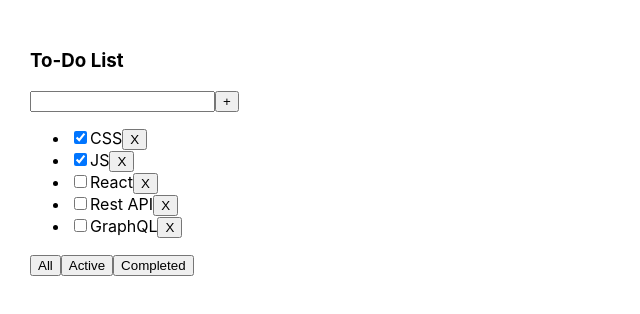
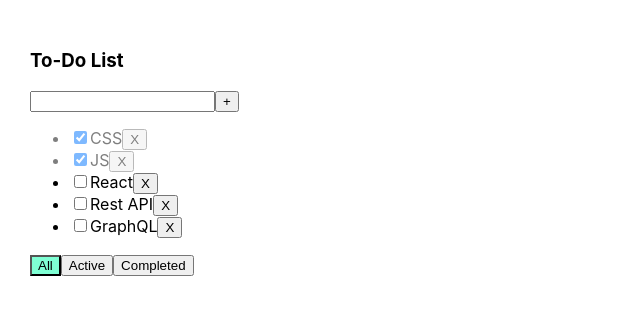
Before and after one commit to krany13/to-do-list-rigth, a React (Create React App) app: page / in a window 1280 px wide. Shown: the top 314 px of the page, without its empty margins (0-640 px from the left). Built offline with nearby package versions, Linux system fonts and the light colour scheme.

Commit message:
4 videos

```diff
--- a/src/App.css
+++ b/src/App.css
@@ -6,3 +6,16 @@
 .App > div {
   margin-right: 50px;
 }
+.error {
+  border: red 1px solid;
+}
+
+.error-message {
+  color: red;
+}
+.active-filter {
+  background-color: aquamarine;
+}
+.is-done {
+  opacity: 0.5;
+}
--- a/src/App.tsx
+++ b/src/App.tsx
@@ -61,6 +61,7 @@ function App() {
                       changeFilter={changeFilter}
                       addTask={addTask}
                       changeTaskStatus={changeStatus}
+                      filter={filter}
             />
         </div>
     )
--- a/src/Todolist.tsx
+++ b/src/Todolist.tsx
@@ -1,5 +1,7 @@
 import React, {ChangeEvent, KeyboardEvent, useState} from 'react';
 import {FilterValuesType} from "./App";
+import {Simulate} from "react-dom/test-utils";
+import error = Simulate.error;
 
 export type PropsType = {
     title: string,
@@ -8,6 +10,7 @@ export type PropsType = {
     changeFilter: (value: FilterValuesType) => void
     addTask: (title: string) => void
     changeTaskStatus: (taskId: string, isDone: boolean) => void
+    filter: FilterValuesType
 }
 
 export type TaskPropsType = {
@@ -18,28 +21,27 @@ export type TaskPropsType = {
 
 export const Todolist = (props: PropsType) => {
     const [newTaskTitle, setNewTaskTitle] = useState("")
+    const [error, setError] = useState<string | null>(null)
 
     const onChangeHandler = (e: ChangeEvent<HTMLInputElement>) => {
         setNewTaskTitle(e.currentTarget.value)
     }
 
     const onKeyPressHandler = (e: KeyboardEvent<HTMLInputElement>) => {
-        if (e.charCode === 13) {
+        setError(null)
+        if (e.charCode === 13 && newTaskTitle.trim() !== "") {
             props.addTask(newTaskTitle)
             setNewTaskTitle("")
         }
     }
 
     const addTask = () => {
-        if(newTaskTitle.trim() !== "") {
+        if (newTaskTitle.trim() !== "") {
             props.addTask(newTaskTitle)
             setNewTaskTitle("")
+        } else {
+            setError("Title is required")
         }
-        // if(newTaskTitle===""){
-        //     return false
-        // }
-        // props.addTask(newTaskTitle)
-        // setNewTaskTitle("")
     }
 
     const onAllClickHandler = () => {
@@ -58,9 +60,11 @@ export const Todolist = (props: PropsType) => {
             <div>
                 <input value={newTaskTitle}
                        onChange={onChangeHandler}
-                       onKeyPress={onKeyPressHandler}/>
-
+                       onKeyPress={onKeyPressHandler}
+                       className={error ? "error" : ""}
+                />
                 <button onClick={addTask}>+</button>
+                {error && <div className={"error-message"}>{error}</div>}
             </div>
             <ul>
                 {props.tasks.map((el) => {
@@ -71,7 +75,7 @@ export const Todolist = (props: PropsType) => {
                         props.changeTaskStatus(el.id, e.currentTarget.checked)
                     }
                     return (
-                        <li key={el.id}><input onChange={onChangeHandler} type="checkbox" checked={el.isDone}/>
+                        <li className={el.isDone ? "is-done" : ""} key={el.id}><input onChange={onChangeHandler} type="checkbox" checked={el.isDone}/>
                             <span>{el.title}</span>
                             <button onClick={onRemoveHandler}>X</button>
                         </li>
@@ -79,9 +83,15 @@ export const Todolist = (props: PropsType) => {
                 })}
             </ul>
             <div>
-                <button onClick={onAllClickHandler}>All</button>
-                <button onClick={onActiveClickHandler}>Active</button>
-                <button onClick={onCompletedClickHandler}>Completed</button>
+                <button className={props.filter === "All" ? "active-filter" : ""}
+                        onClick={onAllClickHandler}>All
+                </button>
+                <button className={props.filter === "Active" ? "active-filter" : ""}
+                        onClick={onActiveClickHandler}>Active
+                </button>
+                <button className={props.filter === "Completed" ? "active-filter" : ""}
+                        onClick={onCompletedClickHandler}>Completed
+                </button>
             </div>
         </div>
     );
```
